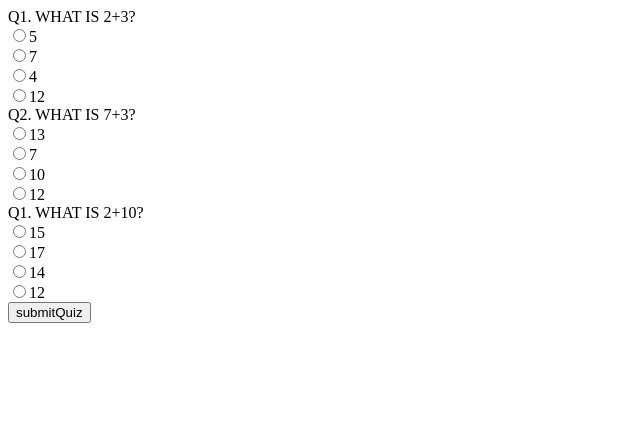
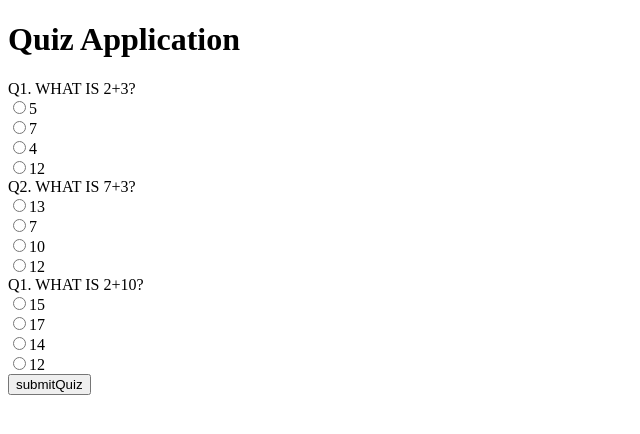
Before and after one commit to AbdullahiS1/Quizap, a plain HTML site: page index.html in a window 1280 px wide. Shown: the whole page, without its empty margins (0-640 px from the left). Drawn offline with Linux system fonts and the light colour scheme.

Commit message:
added  note

```diff
--- a/index.html
+++ b/index.html
@@ -8,6 +8,8 @@
     <script src="index.js"></script>
 </head>
 <body>
+<h1> Quiz Application</h1>
+
     Q1. WHAT IS 2+3?<br>
     <input type="radio" name="question1" id="correct1">5<br>
     <input type="radio" name="question1">7<br>
```
